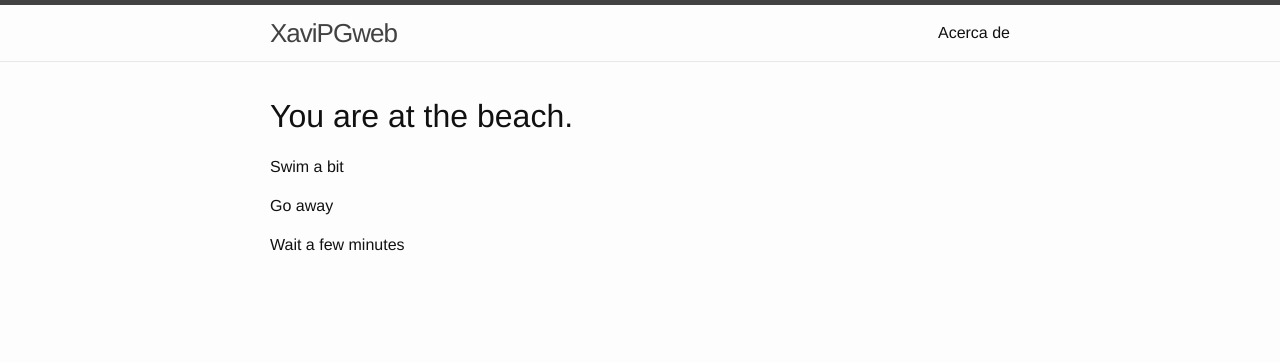
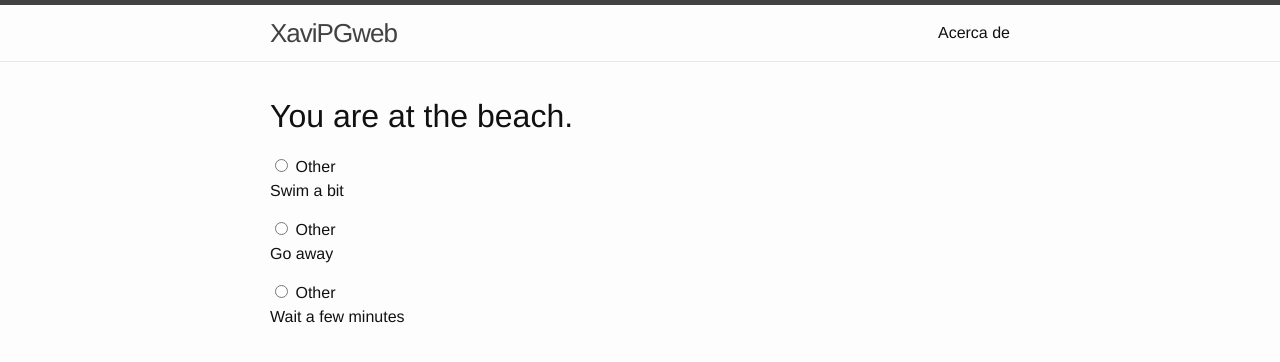
Before and after one commit to xavipgweb/xavipgweb.github.io, a Jekyll site: the page built from index.html, in a window 1280 px wide. Shown: the top 362 px of the page. Built offline with Jekyll 4.4.1, drawn with Linux system fonts in a browser that asks for light colours.

Commit message:
Update index.html

```diff
--- a/index.html
+++ b/index.html
@@ -6,9 +6,14 @@ layout: default
 
   <script src = "respuestas.js"></script>
 
+  <form>
+  <input type="radio" name="options" value="other"> Other
   <p id = "paruno">Par One</p>
+  <input type="radio" name="options" value="other"> Other
   <p id = "partwo">Par Two</p>
+  <input type="radio" name="options" value="other"> Other
   <p id = "parthree">Par Three</p>
+  </form>
 
   <script>
     start();
```
